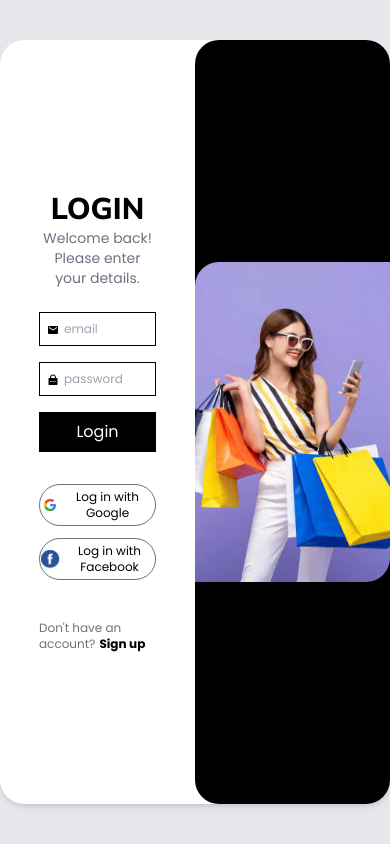
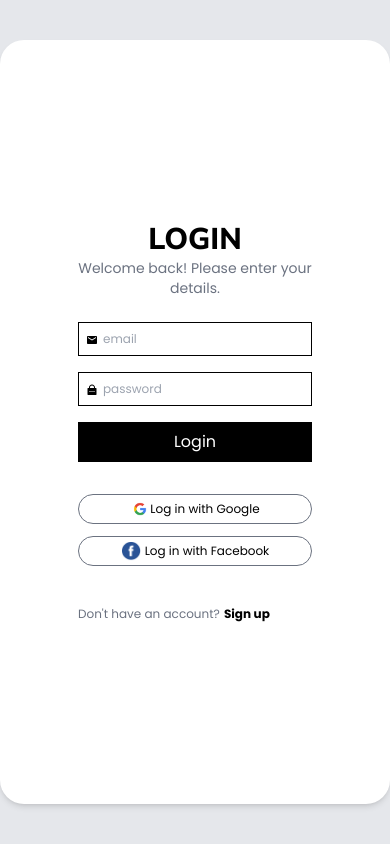
Before and after one commit to Peculiars/meenah, a React (Vite) app: page /login in a window 390 px wide. Built offline with nearby package versions, Linux system fonts and the light colour scheme.

Commit message:
upating login page

```diff
--- a/src/pages/Login.jsx
+++ b/src/pages/Login.jsx
@@ -64,7 +64,7 @@ export const Login = () => {
     }
   return (
     <div className='w-full h-screen bg-gray-200 pt-10'>
-        <div className='bg-white max-w-screen-lg mx-auto h-[95%] grid grid-cols-6 shadow-md rounded-3xl'>
+        <div className='bg-white max-w-screen-lg mx-auto h-[95%] grid lg:grid-cols-6 sm:grid-cols-1 shadow-md rounded-3xl'>
            <form onSubmit={(e)=>handlelogin(e)} className='col-span-3 flex flex-col items-center justify-center'>
                 <div className='w-[60%] flex flex-col justify-center'>
                     <div className='mb-6 w-full'>
@@ -101,7 +101,7 @@ export const Login = () => {
                 </div>
 
            </form>
-            <div className='col-span-3 bg-black flex items-center justify-center rounded-3xl'>
+            <div className='lg:col-span-3 sm:hidden lg:inline-flex col-span-3 bg-black flex items-center justify-center rounded-3xl'>
                 <img className='w-80 h-80 object-cover rounded-tl-3xl rounded-br-3xl' src={login} alt="" />
             </div>
         </div>
```
Also changed, not shown: 2 other files (tests, documents, lock files or other folders).
